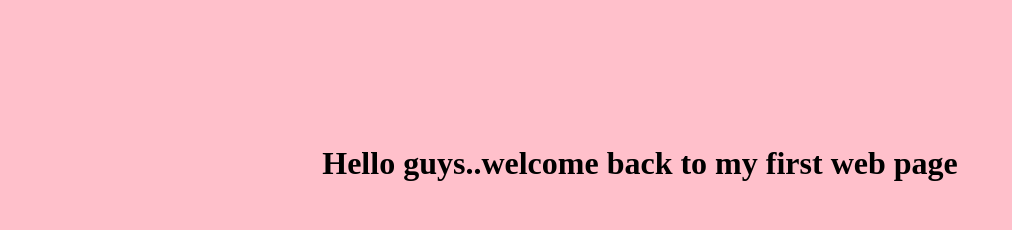
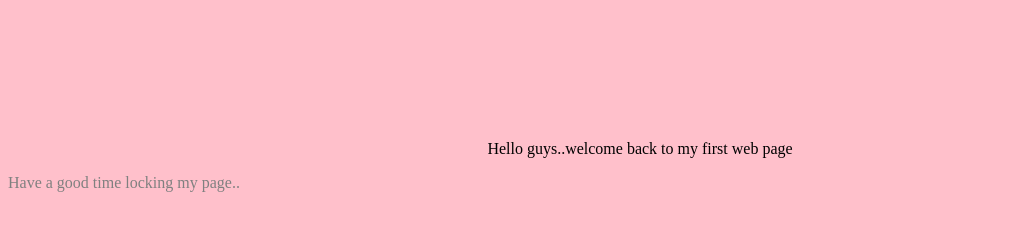
Before and after one commit to Amouna99/hello, a plain HTML site: page index.html in a window 1280 px wide. Shown: the whole page, without its empty margins (0-1012 px from the left). Drawn offline with Linux system fonts and the light colour scheme.

Commit message:
Update index.html

```diff
--- a/index.html
+++ b/index.html
@@ -9,7 +9,8 @@
       <br>
       <br>
 
-      <h1 align="center"><font color="black">Hello guys..welcome back to my first web page</h1></font>
+      <p align="center"><font color="black">Hello guys..welcome back to my first web page</p></font>
+      <p align="left"><font color="grey">Have a good time locking my page..</p></font>
 
 
 
```
